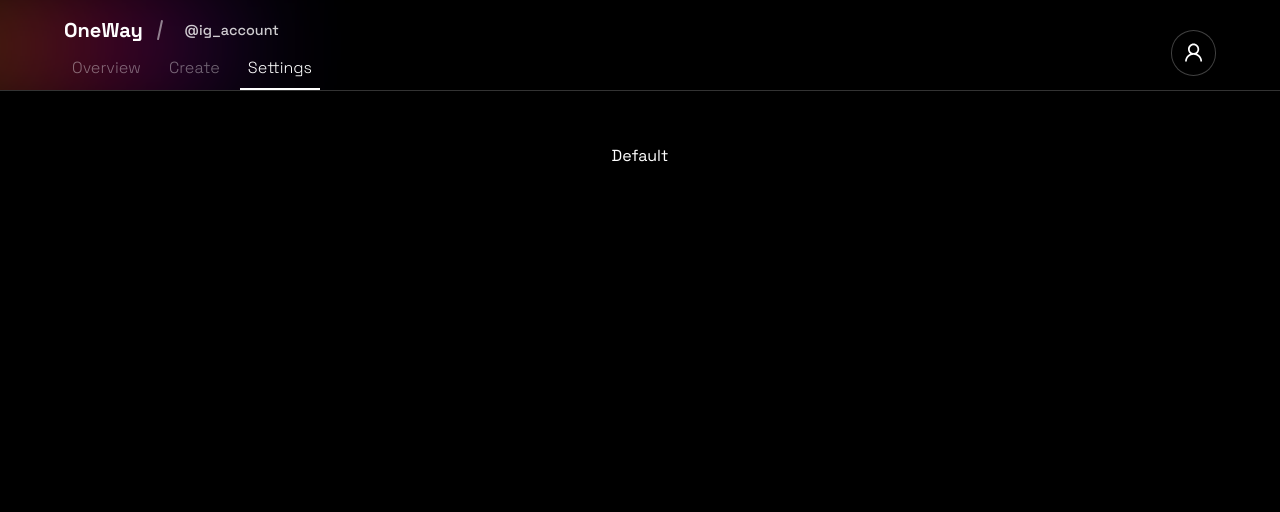
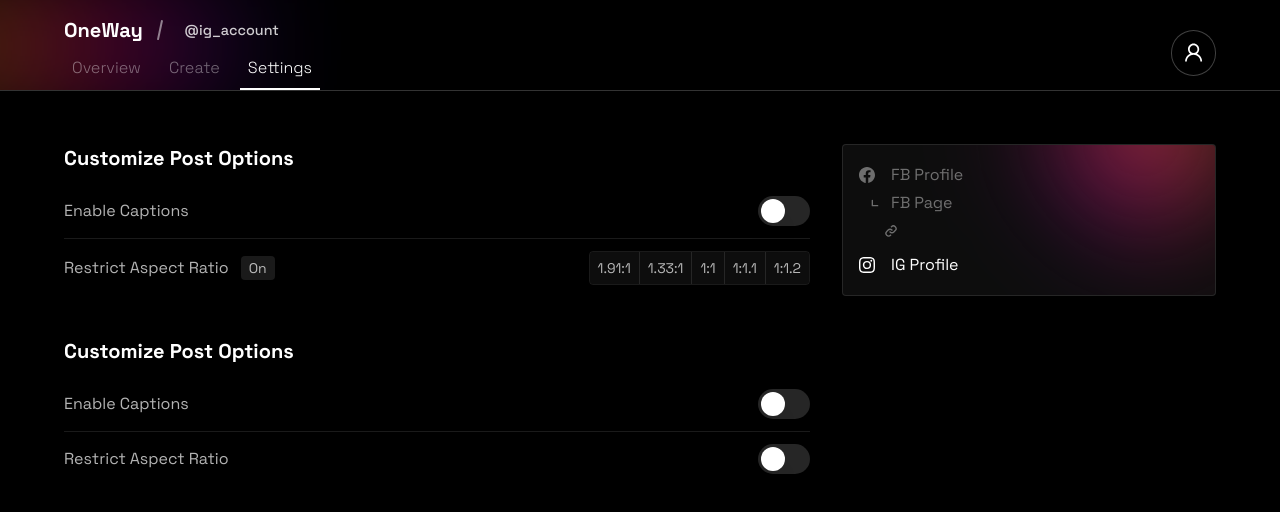
Before and after one commit to ishaan1013/oneway, a Next.js app: page /dashboard/settings in a window 1280 px wide. Shown: the top 512 px of the page. Built offline with nearby package versions, Linux system fonts and the light colour scheme; no server answers; sample sign-in values are in the browser's storage.

Commit message:
settings components

```diff
--- a/components/dashboard/fileDrop/sizeChecks.tsx
+++ b/components/dashboard/fileDrop/sizeChecks.tsx
@@ -48,7 +48,9 @@ const SizeChecks = ({
               className="z-50 select-none rounded border-[1px] border-white/25 bg-[#191919] px-1.5 py-1 text-xs font-medium shadow-[0_0px_100px_15px_rgba(0,0,0,0.5)]"
               sideOffset={5}
               side="bottom">
-              {horizontal ? "Horizontal Line Check" : "Vertical Line Check"}
+              {horizontal
+                ? "Horizontal Size Check (1.91:1)"
+                : "Vertical Size Check (4:5)"}
             </Tooltip.Content>
           </Tooltip.Portal>
         </Tooltip.Root>
--- a/components/dashboard/nav.tsx
+++ b/components/dashboard/nav.tsx
@@ -27,7 +27,7 @@ const DashboardNav = () => {
             <li
               className={`inline-block ${
                 router.pathname == "/dashboard"
-                  ? "border-b-[1px] border-white"
+                  ? "border-b-[2px] border-white"
                   : ""
               }
                      pb-2 duration-200`}>
@@ -44,7 +44,7 @@ const DashboardNav = () => {
             <li
               className={`inline-block ${
                 router.pathname == "/dashboard/create"
-                  ? "border-b-[1px] border-white"
+                  ? "border-b-[2px] border-white"
                   : ""
               }
                      pb-2 duration-200`}>
--- a/components/dashboard/userDropdown.tsx
+++ b/components/dashboard/userDropdown.tsx
@@ -21,7 +21,7 @@ const UserDropdown = () => {
           className="dropdown-menu-content z-50 w-48 select-none rounded border-[1px] border-white/20 bg-[#191919]/80 p-2 shadow-[0_0px_100px_15px_rgba(0,0,0,0.5)] backdrop-blur-sm duration-200 ease-in-out will-change-[opacity]"
           sideOffset={5}
           align="end">
-          <div className="overflow-hidden rounded bg-white/5 px-2 py-3">
+          <div className="overflow-hidden rounded border-[1px] border-white/10 bg-white/5 px-2 py-3">
             <div className="flex items-center opacity-50">
               <BsFacebook className="mr-2" />
               FB Profile
--- a/package.json
+++ b/package.json
@@ -11,6 +11,8 @@
   "dependencies": {
     "@next/font": "^13.0.4",
     "@radix-ui/react-dropdown-menu": "^2.0.1",
+    "@radix-ui/react-switch": "^1.0.1",
+    "@radix-ui/react-toggle-group": "^1.0.1",
     "@radix-ui/react-tooltip": "^1.0.2",
     "@types/node": "18.11.9",
     "@types/react": "18.0.25",
--- a/pages/dashboard/settings.tsx
+++ b/pages/dashboard/settings.tsx
@@ -4,6 +4,11 @@ import { getSession } from "next-auth/react"
 import { GetServerSideProps } from "next"
 
 import DashboardNav from "../../components/dashboard/nav"
+import { BsFacebook, BsInstagram } from "react-icons/bs"
+import { TbChevronDownLeft } from "react-icons/tb"
+import { BiLink } from "react-icons/bi"
+import * as Switch from "@radix-ui/react-switch"
+import * as ToggleGroup from "@radix-ui/react-toggle-group"
 
 const Create = () => {
   return (
@@ -18,7 +23,103 @@ const Create = () => {
       <main className="xs:px-8 relative z-10 flex min-h-screen w-screen flex-col items-center justify-start overflow-x-hidden px-4 pt-36 pb-16 md:px-16">
         <DashboardNav />
 
-        <div>Default </div>
+        <div className="flex w-full flex-col items-start justify-start md:flex-row md:justify-between">
+          <div className="flex-grow md:w-2/3">
+            <div className="w-full">
+              <h2 className="text-left text-xl font-bold">
+                Customize Post Options
+              </h2>
+              <div className="mt-3 flex w-full items-center justify-between py-3 text-white/70">
+                Enable Captions
+                <Switch.Root className="relative h-[30px] w-[52px] rounded-full bg-white/[0.15] hover:bg-white/20 data-[state=checked]:bg-green-500">
+                  <Switch.Thumb className="block h-6 w-6 translate-x-[3px] rounded-full bg-white shadow-xl duration-200 will-change-transform data-[state=checked]:translate-x-[25px] data-[state=checked]:shadow-black" />
+                </Switch.Root>
+              </div>
+              <div className="flex w-full items-center justify-between border-t-[1px] border-white/10 py-3 text-white/70">
+                <div className="flex items-center">
+                  Restrict Aspect Ratio
+                  <div className="ml-3 rounded bg-white/10 px-2 py-0.5 text-sm">
+                    On
+                  </div>
+                </div>
+                <ToggleGroup.Root
+                  className="inline-flex overflow-hidden rounded border-[1px] border-white/10"
+                  type="single"
+                  aria-label="Restrict aspect ratio">
+                  <ToggleGroup.Item
+                    className="flex h-8 items-center justify-center rounded-l-[3.5px] border-r-[1px] border-white/10 bg-white/5 text-white/70 duration-200 hover:bg-white/10 data-[state=on]:bg-white/20 data-[state=on]:text-white"
+                    value="1.91:1"
+                    aria-label="1.91 to 1">
+                    <div className="px-2 text-sm">1.91:1</div>
+                  </ToggleGroup.Item>
+                  <ToggleGroup.Item
+                    className="flex h-8 items-center justify-center border-r-[1px] border-white/10 bg-white/5 text-white/70 duration-200 hover:bg-white/10 data-[state=on]:bg-white/20 data-[state=on]:text-white"
+                    value="1.33:1"
+                    aria-label="1.33 to 1">
+                    <div className="px-2 text-sm">1.33:1</div>
+                  </ToggleGroup.Item>
+                  <ToggleGroup.Item
+                    className="flex h-8 items-center justify-center border-r-[1px] border-white/10 bg-white/5 text-white/70 duration-200 hover:bg-white/10 data-[state=on]:bg-white/20 data-[state=on]:text-white"
+                    value="1:1"
+                    aria-label="1 to 1">
+                    <div className="px-2 text-sm">1:1</div>
+                  </ToggleGroup.Item>
+                  <ToggleGroup.Item
+                    className="flex h-8 items-center justify-center border-r-[1px] border-white/10 bg-white/5 text-white/70 duration-200 hover:bg-white/10 data-[state=on]:bg-white/20 data-[state=on]:text-white"
+                    value="1:1.1"
+                    aria-label="1 to 1.1">
+                    <div className="px-2 text-sm">1:1.1</div>
+                  </ToggleGroup.Item>
+                  <ToggleGroup.Item
+                    className="flex h-8 items-center justify-center rounded-r-[3.5px] bg-white/5 text-white/70 duration-200 hover:bg-white/10 data-[state=on]:bg-white/20 data-[state=on]:text-white"
+                    value="1:1.2"
+                    aria-label="1 to 1.2">
+                    <div className="px-2 text-sm">1:1.2</div>
+                  </ToggleGroup.Item>
+                </ToggleGroup.Root>
+              </div>
+            </div>
+            <div className="mt-10 w-full">
+              <h2 className="text-left text-xl font-bold">
+                Customize Post Options
+              </h2>
+              <div className="mt-3 flex w-full items-center justify-between py-3 text-white/70">
+                Enable Captions
+                <Switch.Root className="relative h-[30px] w-[52px] rounded-full bg-white/[0.15] hover:bg-white/20 data-[state=checked]:bg-green-500">
+                  <Switch.Thumb className="block h-6 w-6 translate-x-[3px] rounded-full bg-white shadow-xl duration-200 will-change-transform data-[state=checked]:translate-x-[25px] data-[state=checked]:shadow-black" />
+                </Switch.Root>
+              </div>
+              <div className="flex w-full items-center justify-between border-t-[1px] border-white/10 py-3 text-white/70">
+                Restrict Aspect Ratio
+                <Switch.Root className="relative h-[30px] w-[52px] rounded-full bg-white/[0.15] hover:bg-white/20 data-[state=checked]:bg-green-500">
+                  <Switch.Thumb className="block h-6 w-6 translate-x-[3px] rounded-full bg-white shadow-xl duration-200 will-change-transform data-[state=checked]:translate-x-[25px] data-[state=checked]:shadow-black" />
+                </Switch.Root>
+              </div>
+            </div>
+          </div>
+          <div className="relative w-full overflow-hidden rounded border-[1px] border-white/10 bg-white/5 p-4 md:ml-4 md:w-1/3 xl:ml-8">
+            <div className="custom-gradient absolute -top-20 right-0 h-36 w-36 -rotate-45 rounded-full blur-3xl" />
+            <div className="flex items-center opacity-40">
+              <BsFacebook className="mr-2" />
+              <div className="cursor-pointer select-none rounded px-2 py-0.5 duration-200 hover:bg-white/20">
+                FB Profile
+              </div>
+            </div>
+            <div className="flex items-center  opacity-40">
+              <TbChevronDownLeft className="ml-2" />
+              <div className="cursor-pointer select-none rounded px-2 py-0.5 duration-200 hover:bg-white/20">
+                FB Page
+              </div>
+            </div>
+            <BiLink className="mb-3 mt-1.5 translate-x-6 opacity-40" />
+            <div className="flex items-center">
+              <BsInstagram className="mr-2" />
+              <div className="cursor-pointer select-none rounded px-2 py-0.5 duration-200 hover:bg-white/[0.15]">
+                IG Profile
+              </div>
+            </div>
+          </div>
+        </div>
       </main>
     </div>
   )
```
Also changed, not shown: components/dashboard/fileDrop/confirmPage.tsx (+5 -5 lines), 1 other file (tests, documents, lock files or other folders).
